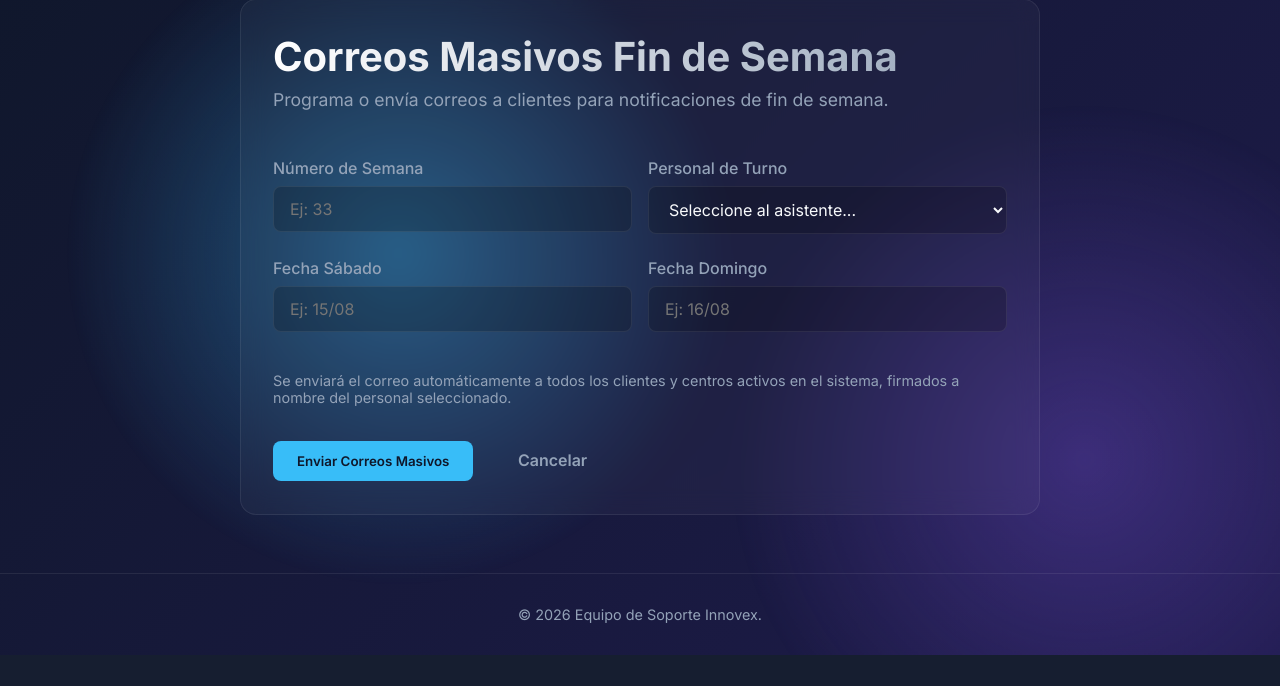
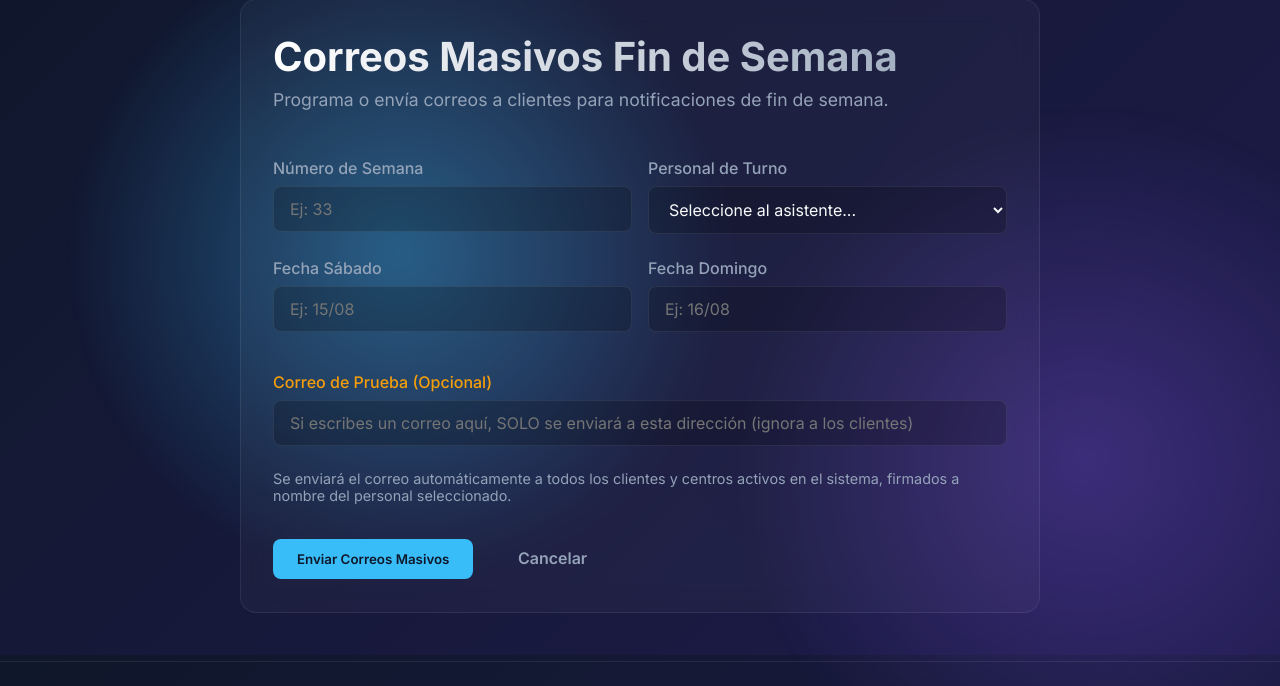
Before and after one commit to felipooon/portal_soporte, a Django app: page /correos-masivos/ in a window 1280 px wide. Shown: the part 145-831 px from the top of the page. Before the commit the page ends 800 px from the top, so only its background shows below. Run offline with Django 5.2, Linux system fonts and the light colour scheme; data that the repository does not hold is empty.

Commit message:
Configurar SMTP de Ionos y pruebas de correo masivo

```diff
--- a/dashboard/views.py
+++ b/dashboard/views.py
@@ -21,7 +21,14 @@ def correos_masivos(request):
             messages.error(request, 'El personal seleccionado no existe.')
             return redirect('correos_masivos')
 
-        clientes_activos = ClienteCentro.objects.filter(activo=True)
+        correo_prueba = request.POST.get('correo_prueba', '').strip()
+        if correo_prueba:
+            class DummyCliente:
+                correo = correo_prueba
+            clientes_activos = [DummyCliente()]
+        else:
+            clientes_activos = ClienteCentro.objects.filter(activo=True)
+
         subject = f"ASISTENCIA SOPORTE INNOVEX FIN DE SEMANA - SEMANA {semana}"
 
         emails_enviados = 0
@@ -42,7 +49,7 @@ def correos_masivos(request):
             msg = EmailMultiAlternatives(
                 subject=subject,
                 body=text_content,
-                from_email='soporte@innovex.cl',
+                from_email=personal.correo,
                 to=[cliente.correo],
             )
             msg.attach_alternative(html_content, "text/html")
--- a/templates/dashboard/correos_masivos.html
+++ b/templates/dashboard/correos_masivos.html
@@ -45,6 +45,11 @@
             </div>
         </div>
 
+        <div class="form-group" style="margin-top: 1rem;">
+            <label for="correo_prueba" style="color: var(--warning);">Correo de Prueba (Opcional)</label>
+            <input type="email" id="correo_prueba" name="correo_prueba" placeholder="Si escribes un correo aquí, SOLO se enviará a esta dirección (ignora a los clientes)">
+        </div>
+
         <p style="margin-top: 1rem; margin-bottom: 2rem; font-size: 0.9rem; color: var(--text-secondary);">
             Se enviará el correo automáticamente a todos los clientes y centros activos en el sistema, firmados a nombre del personal seleccionado.
         </p>
```
Also changed, not shown: portal_soporte/settings.py (+9 -7 lines).
